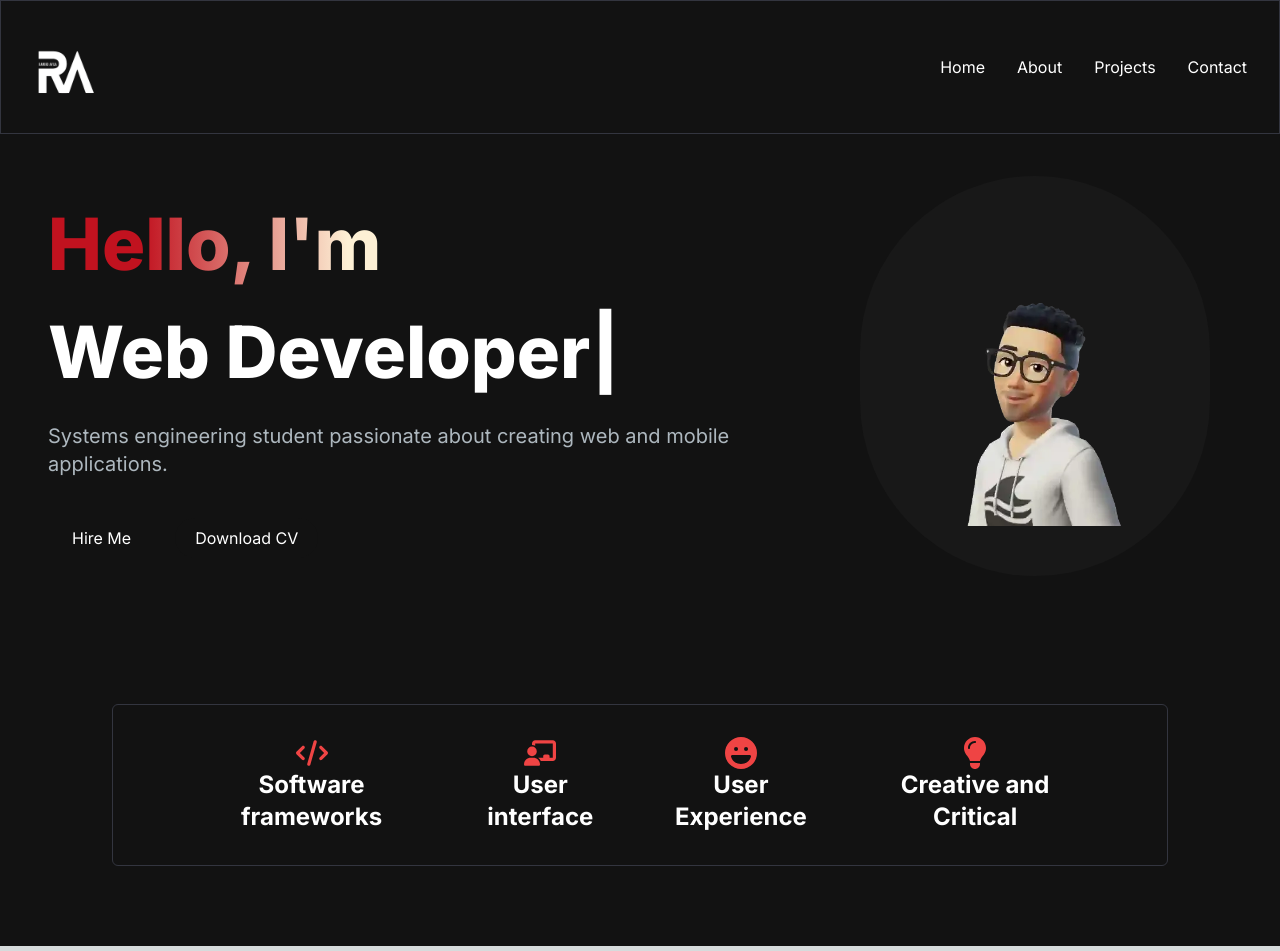
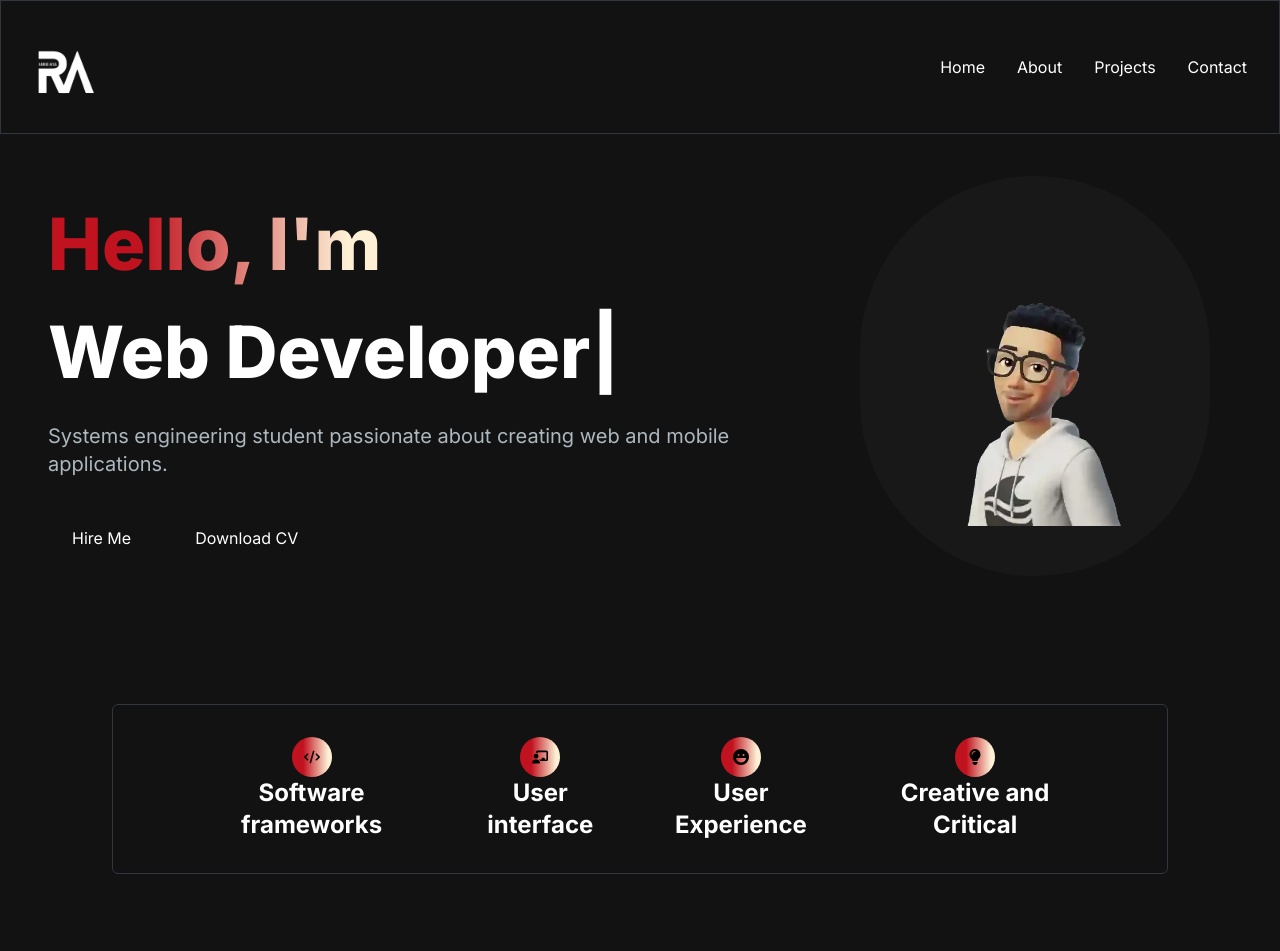
Before and after one commit to ramiro999/Portfolio, a Next.js app: page / in a window 1280 px wide. Shown: the top 951 px of the page. Built offline with nearby package versions, Linux system fonts and the light colour scheme.

Commit message:
changes SectionTwo

```diff
--- a/src/app/components/SectionTwo.tsx
+++ b/src/app/components/SectionTwo.tsx
@@ -33,30 +33,24 @@ const SectionTwo: React.FC = () => {
     <section className="flex">
       <div className="py-8 px-4 xl:gap-16 sm:py-16 xl:px-16">
         <div className="sm:border-[#33353F] sm:border rounded-md py-8 px-16 flex flex-col sm:flex-row items-center justify-between">
-          <div className="flex flex-col items-center justify-center mx-4 my-4 sm:my-0">
-            <CodingIcon className="h-8 w-8 text-red-500" />
-            <h2 className="text-white text-center text-2xl font-bold flex flex-row">
-              Software frameworks
-            </h2>
-          </div>
-          <div className="flex flex-col items-center justify-center mx-4 my-4 sm:my-0">
-            <UIIcon className="h-8 w-8 text-red-500" />
-            <h2 className="text-white text-center text-2xl font-bold flex flex-row">
-              User interface
-            </h2>
-          </div>
-          <div className="flex flex-col items-center justify-center mx-4 my-4 sm:my-0">
-            <UXIcon className="h-8 w-8 text-red-500" />
-            <h2 className="text-white text-center text-2xl font-bold flex flex-row">
-              User Experience
-            </h2>
-          </div>
-          <div className="flex flex-col items-center justify-center mx-4 my-4 sm:my-0">
-            <LightIcon className="h-8 w-8 text-red-500" />
-            <h2 className="text-white text-center text-2xl font-bold flex flex-row">
-              Creative and Critical
-            </h2>
-          </div>
+          {Skills.map((skill, index) => {
+            return (
+              <div
+                key={index}
+                className="flex flex-col items-center justify-center mx-4 my-4 sm:my-0"
+              >
+                <div className="flex items-center justify-center bg-text-gradient w-10 h-10 rounded-full">
+                  {index === 0 && <CodingIcon />}
+                  {index === 1 && <UIIcon />}
+                  {index === 2 && <UXIcon />}
+                  {index === 3 && <LightIcon />}
+                </div>
+                <h2 className="text-white text-center text-2xl font-bold flex flex-row">
+                  {skill.title}
+                </h2>
+              </div>
+            );
+          })}
         </div>
       </div>
     </section>
```
